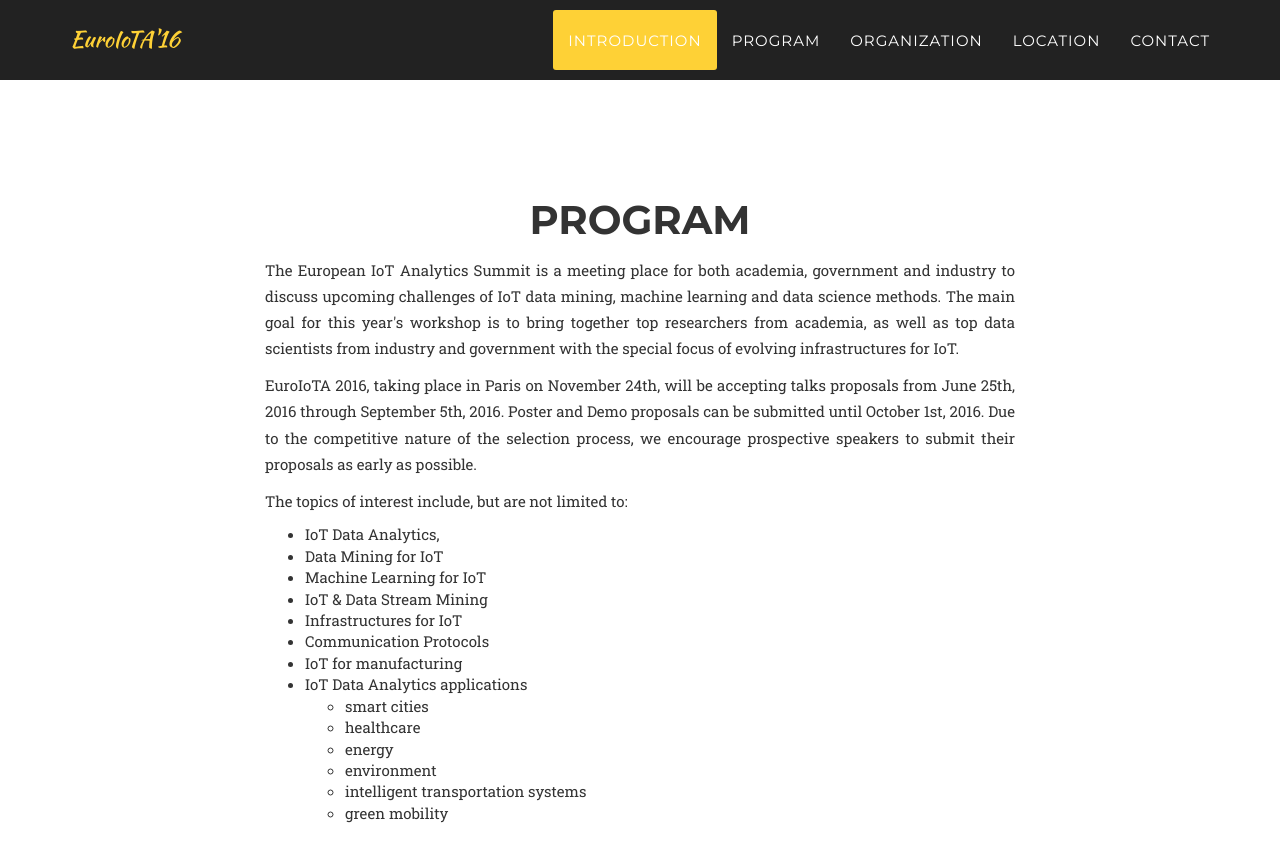
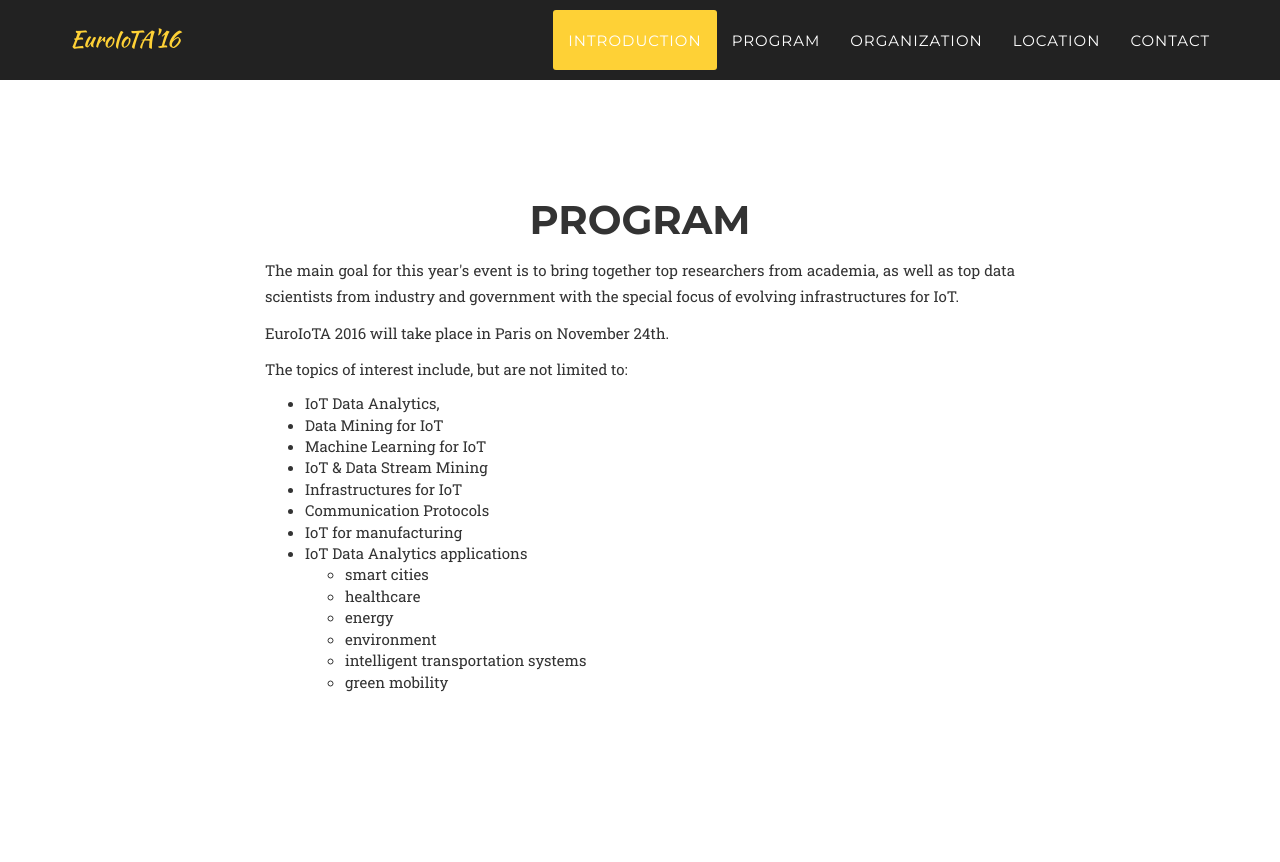
Before and after one commit to bigmine/euroiota16, a Jekyll site: the page built from index.html, in a window 1280 px wide and 900 px high, scrolled down 1708 px. Shown: the top 862 px of the window. Built offline with Jekyll 4.4.1, drawn with Linux system fonts in a browser that asks for light colours; some web fonts are replaced.

Commit message:
Update talks

```diff
--- a/_includes/talks.html
+++ b/_includes/talks.html
@@ -11,18 +11,12 @@
 </div>
                 <div class="col-md-8">
                     <p>
-The European IoT Analytics Summit is a meeting place for both
-academia, government and industry to discuss upcoming challenges of
-IoT data mining, machine learning and data science methods. The main
-goal for this year's workshop is to bring together top researchers
+The main
+goal for this year's event is to bring together top researchers
 from academia, as well as top data scientists from industry and
 government with the special focus of evolving infrastructures for IoT.
 </p><p>
-EuroIoTA 2016, taking place in Paris on November 24th, will be accepting
-talks proposals from June 25th, 2016 through September 5th, 2016.
-Poster and Demo proposals can be submitted until October 1st, 2016.
-Due to the competitive nature of the selection process, we encourage
-prospective speakers to submit their proposals as early as possible.
+EuroIoTA 2016 will take place in Paris on November 24th.
 </p><p>
 The topics of interest include, but are not limited to:
 </p><ul>
```
